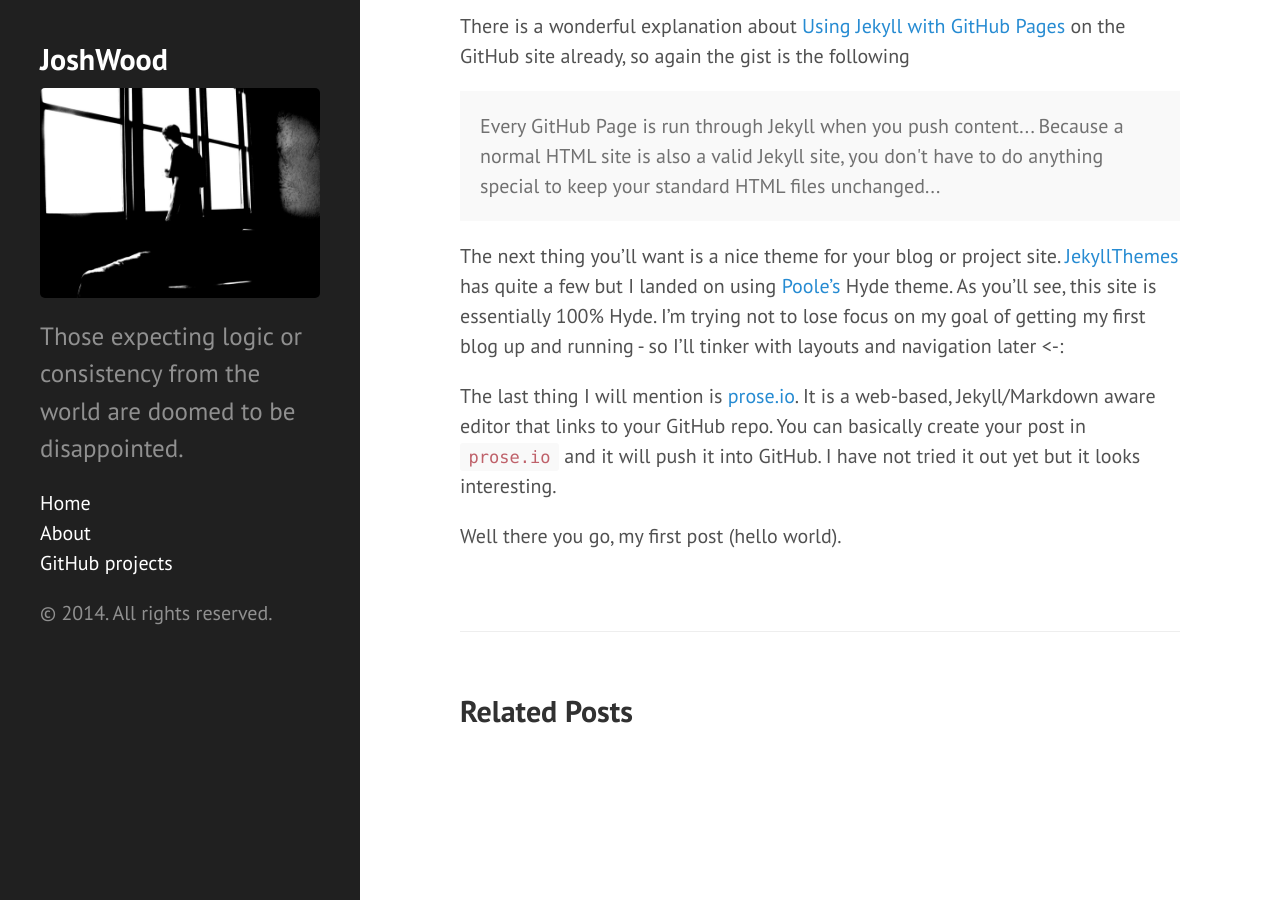
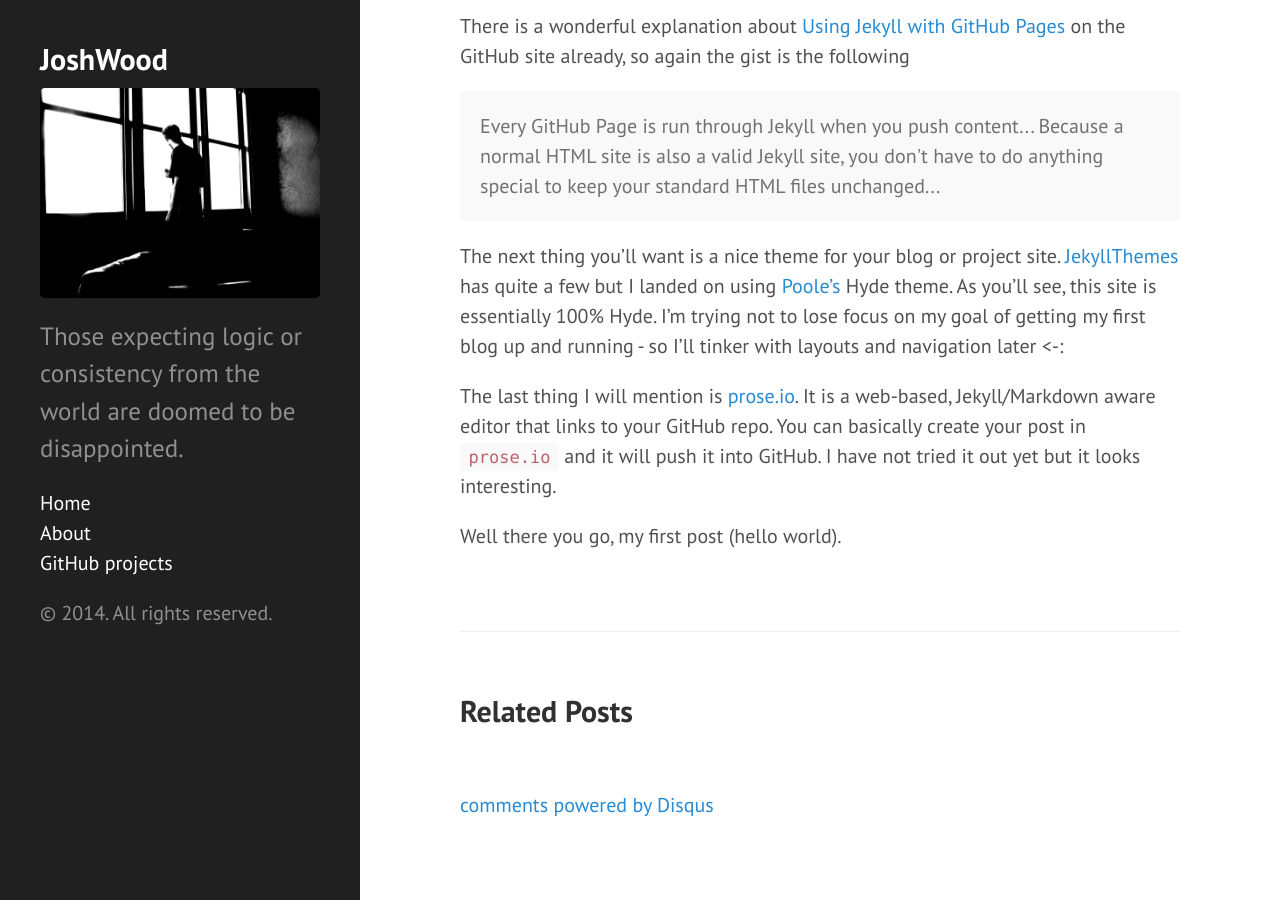
Before and after one commit to joshwood/joshwood.github.io, a Jekyll site: the page built from _posts/2014-07-17-github-pages.md, in a window 1280 px wide and 900 px high, scrolled down 869 px. Built offline with Jekyll 4.4.1, drawn with Linux system fonts in a browser that asks for light colours; Markdown is read by kramdown in place of the engine named in the settings; comment, search, counter and statistics services are not loaded; some of the changed lines change nothing that is shown.

Commit message:
trying to add comments

```diff
--- /dev/null
+++ b/_includes/comments.html
@@ -0,0 +1,14 @@
+  <div id="disqus_thread"></div>
+    <script type="text/javascript">
+        /* * * CONFIGURATION VARIABLES: EDIT BEFORE PASTING INTO YOUR WEBPAGE * * */
+        var disqus_shortname = 'joshwood'; // required: replace example with your forum shortname
+
+        /* * * DON'T EDIT BELOW THIS LINE * * */
+        (function() {
+            var dsq = document.createElement('script'); dsq.type = 'text/javascript'; dsq.async = true;
+            dsq.src = '//' + disqus_shortname + '.disqus.com/embed.js';
+            (document.getElementsByTagName('head')[0] || document.getElementsByTagName('body')[0]).appendChild(dsq);
+        })();
+    </script>
+    <noscript>Please enable JavaScript to view the <a href="http://disqus.com/?ref_noscript">comments powered by Disqus.</a></noscript>
+    <a href="http://disqus.com" class="dsq-brlink">comments powered by <span class="logo-disqus">Disqus</span></a>
--- a/_layouts/default.html
+++ b/_layouts/default.html
@@ -9,6 +9,8 @@
 
     <div class="content container">
       {{ content }}
+
+      {% include comments.html %}
     </div>
 
   </body>
--- a/_layouts/post.html
+++ b/_layouts/post.html
@@ -1,5 +1,6 @@
 ---
 layout: default
+comments: True
 ---
 
 <div class="post">
```
